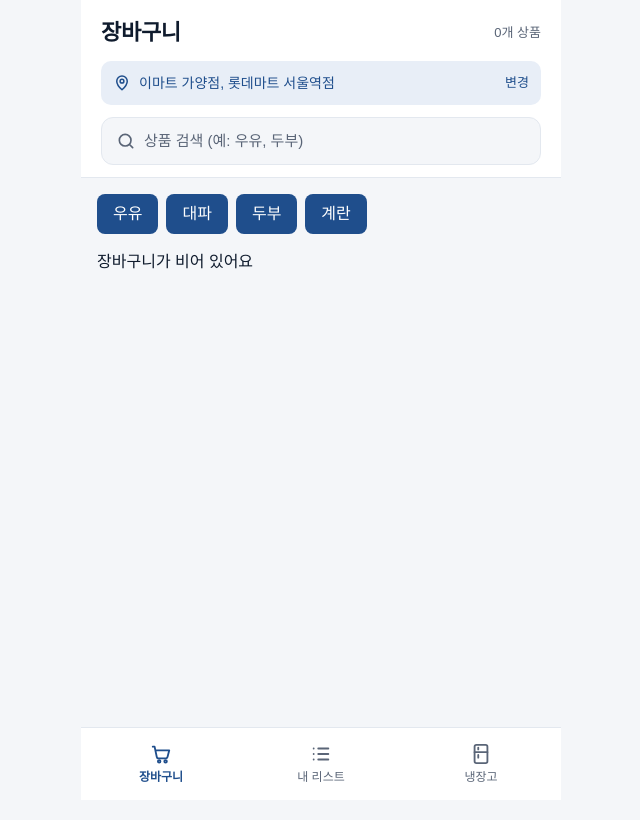
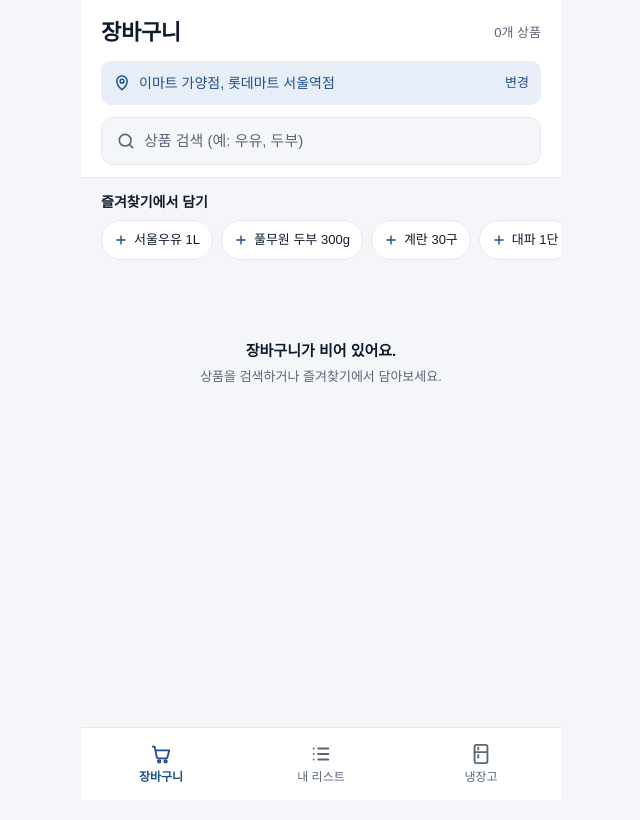
Before and after one commit to AngRG26/Martler, a Next.js app: page / in a window 1280 px wide. Shown: the top 820 px of the page, without its empty margins (319-959 px from the left). Built offline with nearby package versions, Linux system fonts and the light colour scheme; a web font is replaced by a local one.

Commit message:
[feat] add favorite chips and survey date to cart

```diff
--- a/next.config.ts
+++ b/next.config.ts
@@ -7,6 +7,7 @@ const nextConfig: NextConfig = {
   },
   cacheComponents: true,
   partialPrefetching: true,
+  allowedDevOrigins: ["192.168.45.219"],
   turbopack: {
     rules: {
       "*.css": {
--- a/src/app/(tabs)/page.tsx
+++ b/src/app/(tabs)/page.tsx
@@ -5,63 +5,46 @@ import { CartHeader } from "@/components/cart-header";
 import { CartItemCard } from "@/components/cart-item-card";
 import { mockPriceSnapshot } from "@/mocks/prices";
 import { CartSummaryBar } from "@/components/cart-summary-bar";
-import { compareCart } from "@/lib/price";
+import { compareCart, formatSurveyDate } from "@/lib/price";
+import { FavoriteChips } from "@/components/favorite-chips";
+import { mockFavorites } from "@/mocks/favorites";
 
 export default function Home() {
   const items = useCartStore((s) => s.items);
   const hasHydrated = useCartStore((s) => s.hasHydrated);
-  const addItem = useCartStore((s) => s.addItem);
   const comparison = compareCart(items, mockPriceSnapshot.products);
-  // changeQuantity, removeItem은 카드가 직접 쓰니까 삭제
 
   return (
     <div className="min-h-dvh bg-canvas">
       <CartHeader itemCount={hasHydrated ? items.length : null} />
+      <FavoriteChips favorites={mockFavorites} />
 
-      <div className="space-y-4 p-4">
-        {/* 임시 테스트 버튼 (3단계 이후 삭제) */}
-        <div className="flex flex-wrap gap-2">
-          <button
-            className="rounded-lg bg-brand px-4 py-2 text-white"
-            onClick={() =>
-              addItem({ productId: "milk-1l", name: "서울우유 1L" })
-            }
-          >
-            우유
-          </button>
-          <button
-            className="rounded-lg bg-brand px-4 py-2 text-white"
-            onClick={() =>
-              addItem({ productId: "green-onion", name: "대파 1단" })
-            }
-          >
-            대파
-          </button>
-          <button
-            className="rounded-lg bg-brand px-4 py-2 text-white"
-            onClick={() =>
-              addItem({ productId: "tofu-300g", name: "풀무원 두부 300g" })
-            }
-          >
-            두부
-          </button>
-          <button
-            className="rounded-lg bg-brand px-4 py-2 text-white"
-            onClick={() => addItem({ productId: "egg-30", name: "계란 30구" })}
-          >
-            계란
-          </button>
-        </div>
-
+      <div className="px-4 pt-2">
         {!hasHydrated ? (
-          <div className="space-y-2">
-            <div className="h-6 animate-pulse rounded bg-gray-200" />
-            <div className="h-6 animate-pulse rounded bg-gray-200" />
+          <div className="flex flex-col gap-2.5 pt-6">
+            <div className="h-[120px] animate-pulse rounded-[14px] bg-white" />
+            <div className="h-[120px] animate-pulse rounded-[14px] bg-white" />
           </div>
         ) : items.length === 0 ? (
-          <p>장바구니가 비어 있어요</p>
+          <div className="flex flex-col items-center gap-1 py-16 text-center">
+            <p className="text-[15px] font-semibold text-ink">
+              장바구니가 비어 있어요.
+            </p>
+            <p className="text-[13px] text-muted">
+              상품을 검색하거나 즐겨찾기에서 담아보세요.
+            </p>
+          </div>
         ) : (
           <>
+            <p className="mb-2 px-1 text-xs text-muted">
+              가격은{" "}
+              <strong className="font-semibold text-ink">
+                {formatSurveyDate(mockPriceSnapshot.surveyedAt)} 조사 기준
+              </strong>
+              이에요.
+              <br />
+              출처: 한국소비자원 참가격
+            </p>
             <ul className="flex flex-col gap-2.5 pb-48">
               {items.map((item) => (
                 <CartItemCard
--- /dev/null
+++ b/src/components/favorite-chips.tsx
@@ -0,0 +1,47 @@
+"use client";
+
+import type { CartItem } from "@/types/cart";
+import { useCartStore } from "@/stores/cart-store-provider";
+
+type FavoriteChipsProps = {
+  favorites: Omit<CartItem, "quantity">[];
+};
+
+export function FavoriteChips({ favorites }: FavoriteChipsProps) {
+  const addItem = useCartStore((s) => s.addItem);
+
+  if (favorites.length === 0) return null;
+
+  return (
+    <section className="flex flex-col gap-2 pt-3.5 pb-1">
+      <h2 className="px-5 text-sm font-semibold text-ink">즐겨찾기에서 담기</h2>
+      <ul className="flex gap-2 overflow-x-auto px-5 pb-1 [scrollbar-width:none]">
+        {favorites.map((fav) => (
+          <li key={fav.productId} className="shrink-0">
+            <button
+              type="button"
+              onClick={() => addItem(fav)}
+              aria-label={`${fav.name} 장바구니에 담기`}
+              className="flex min-h-10 items-center gap-1.5 rounded-full border border-line bg-white px-3 text-[13px] text-ink"
+            >
+              <svg
+                width="14"
+                height="14"
+                viewBox="0 0 24 24"
+                fill="none"
+                stroke="currentColor"
+                strokeWidth="2.4"
+                strokeLinecap="round"
+                aria-hidden="true"
+                className="text-brand"
+              >
+                <path d="M12 5v14M5 12h14" />
+              </svg>
+              {fav.name}
+            </button>
+          </li>
+        ))}
+      </ul>
+    </section>
+  );
+}
--- a/src/lib/price.ts
+++ b/src/lib/price.ts
@@ -77,3 +77,9 @@ export function compareCart(
     difference: max - min,
   };
 }
+
+// '2026-09-25' → '9월 25일'
+export function formatSurveyDate(date: string) {
+  const [, month, day] = date.split("-").map(Number);
+  return `${month}월 ${day}일`;
+}
--- /dev/null
+++ b/src/mocks/favorites.ts
@@ -0,0 +1,9 @@
+import type { CartItem } from "@/types/cart";
+
+// 즐겨찾기 store를 만들기 전까지 쓸 가짜 데이터
+export const mockFavorites: Omit<CartItem, "quantity">[] = [
+  { productId: "milk-1l", name: "서울우유 1L" },
+  { productId: "tofu-300g", name: "풀무원 두부 300g" },
+  { productId: "egg-30", name: "계란 30구" },
+  { productId: "green-onion", name: "대파 1단" },
+];
```
